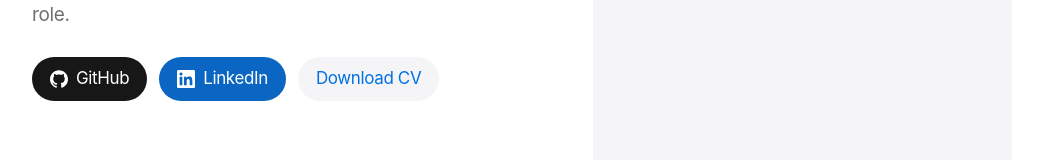
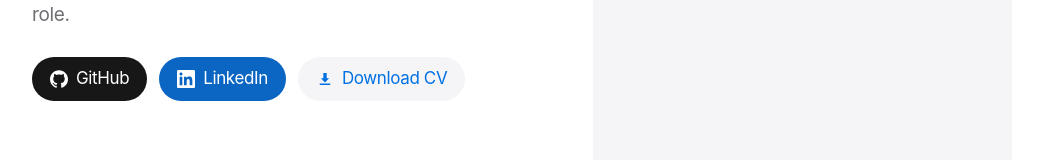
Before and after one commit to WujecDamian/WujecDamian-Portfolio, a React (Vite) app: page / in a window 1280 px wide. Shown: the part 441-601 px from the top of the page, without its empty margins (118-1161 px from the left). Built offline with nearby package versions, Linux system fonts and the light colour scheme.

Commit message:
feat: add a download icon to the CV hero button

```diff
--- a/src/components/Hero/Hero.tsx
+++ b/src/components/Hero/Hero.tsx
@@ -55,6 +55,16 @@ export const Hero = () => {
             href={site.cvPath}
             download
           >
+            <svg
+              className={styles.hero__icon}
+              viewBox="0 0 24 24"
+              aria-hidden="true"
+            >
+              <path
+                fill="currentColor"
+                d="M12 16.5 6.5 11h3.25V4h4.5v7H17.5zM5 20v-2h14v2z"
+              />
+            </svg>
             {t.hero.downloadCv}
           </a>
         </div>
```
